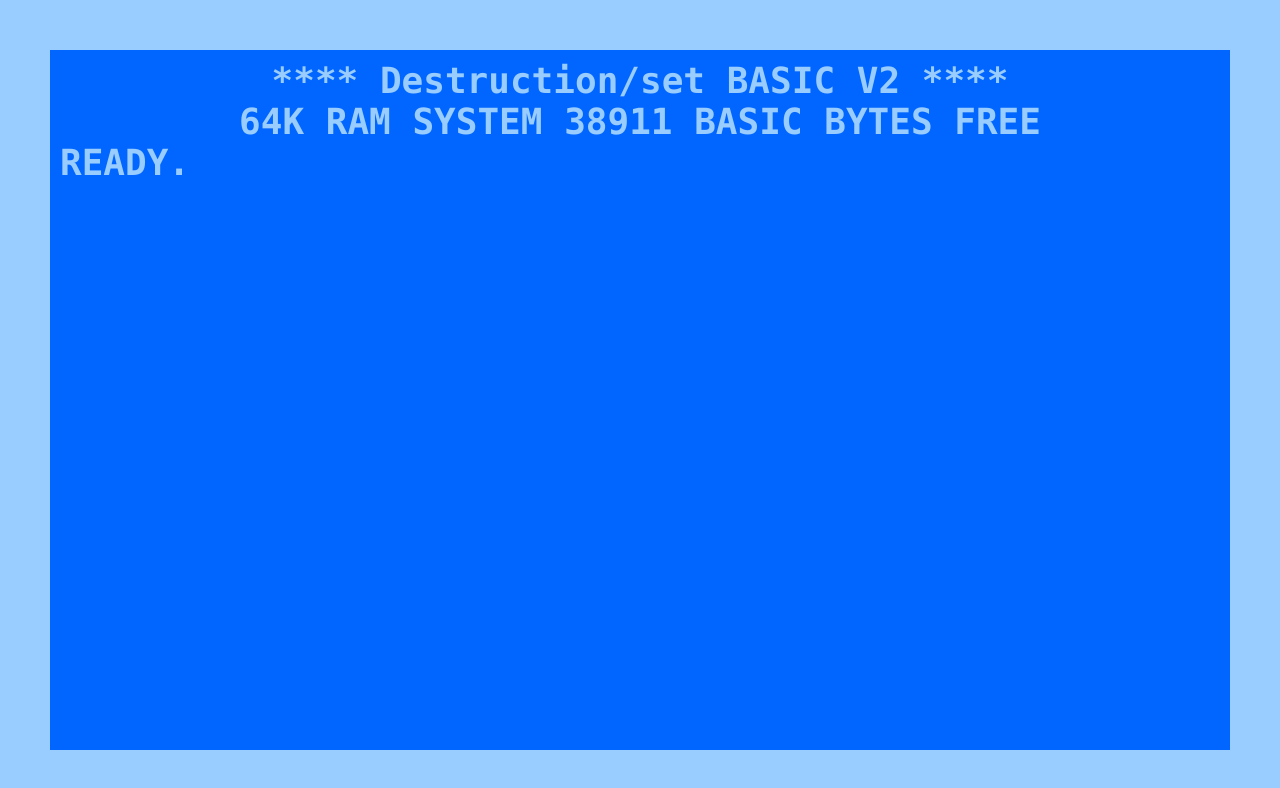
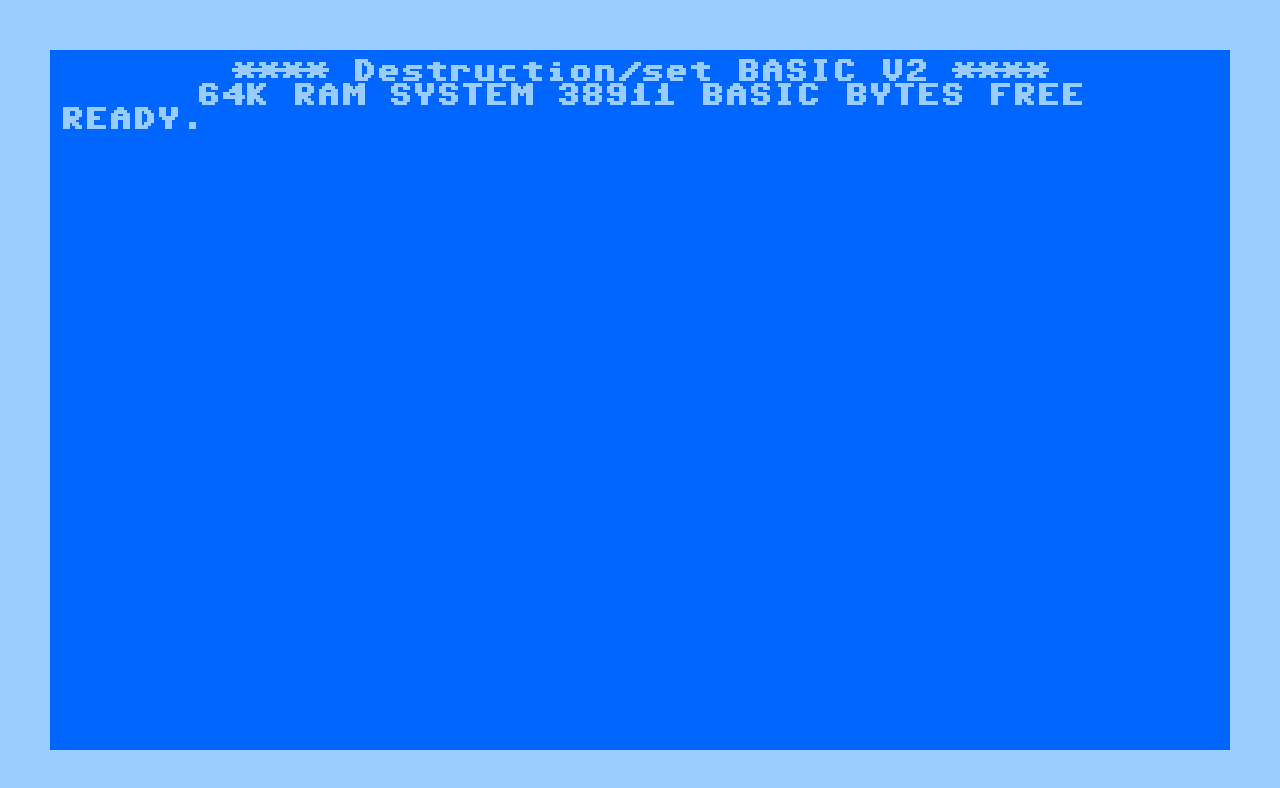
Before and after one commit to destructionset/destructionset.github.io, a plain HTML site: page index.html in a window 1280 px wide. Drawn offline with nearby package versions, Linux system fonts and the light colour scheme.

Commit message:
Add font styles.

```diff
--- a/styles.css
+++ b/styles.css
@@ -1,3 +1,13 @@
+@font-face {
+  font-family: 'C64_Pro_Mono-STYLE';
+  src: url('fonts/C64_Pro_Mono-STYLE.eot'); /* IE9 Compat Modes */
+  src: url('fonts/C64_Pro_Mono-STYLE.eot?#iefix') format('embedded-opentype'), /* IE6-IE8 */
+       url('fonts/C64_Pro_Mono-STYLE.woff2') format('woff2'), /* Super Modern Browsers */
+       url('fonts/C64_Pro_Mono-STYLE.woff') format('woff'), /* Pretty Modern Browsers */
+       url('fonts/C64_Pro_Mono-STYLE.ttf')  format('truetype'), /* Safari, Android, iOS */
+       url('fonts/C64_Pro_Mono-STYLE.svg#svgFontName') format('svg'); /* Legacy iOS */
+}
+
 html {
   height: 100%;
   width: 100%;
@@ -6,8 +16,8 @@ html {
 body {
   height: 100%;
   background-color: #0066FF;
-  font-family: 'Lucida Console', Monaco, monospace;
-  font-size: 36px;
+  font-family: 'C64_Pro_Mono-STYLE', Monaco, monospace;
+  font-size: 24px;
   font-weight: bold;
   color: #99CCFF;
   border-width: 0 50px 0 50px;
```
